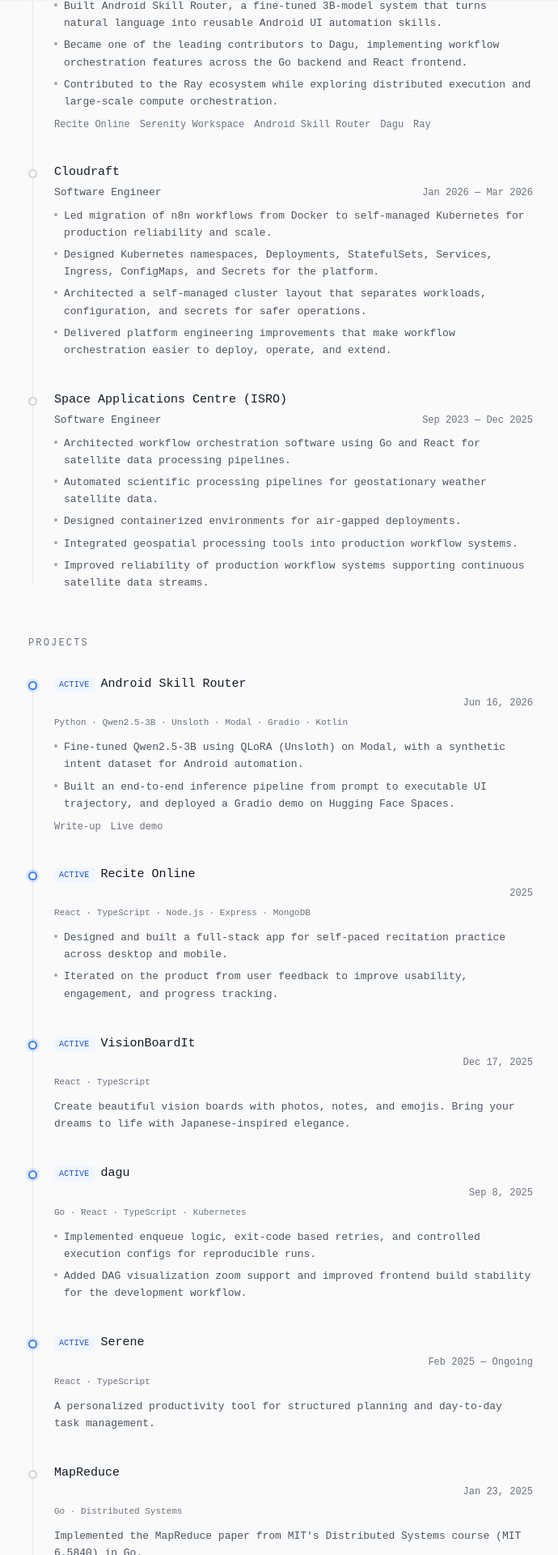
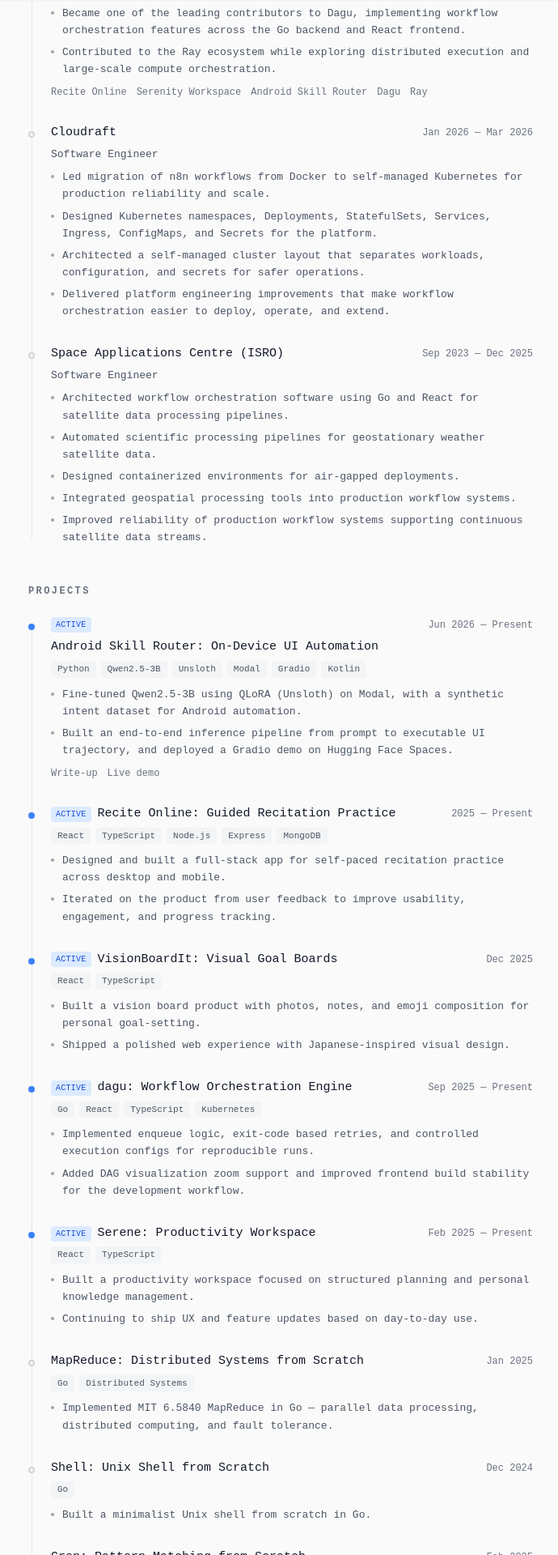
Before and after one commit to kriyanshii/kriyanshii.github.io, a React (Vite) app: page / in a window 1280 px wide. Shown: the part 862-2782 px from the top of the page at 81% size, without its empty margins (293-983 px from the left). Built offline with nearby package versions, Linux system fonts and the light colour scheme; a web font is replaced by a local one.

Commit message:
Tighten timeline layout to match a denser Nimit-style projects list.
Use title/date rows, tech pills, and clearer project titles with less wasted space.

```diff
--- a/src/components/Timeline.tsx
+++ b/src/components/Timeline.tsx
@@ -35,17 +35,17 @@
 
 export function Timeline({ items, title }: TimelineProps) {
   return (
-    <section className="mb-14">
+    <section className="mb-12">
       {title && (
-        <h2 className="mb-8 text-xs font-medium uppercase tracking-[0.18em] text-gray-500 dark:text-gray-500">
+        <h2 className="mb-6 text-xs font-semibold uppercase tracking-[0.2em] text-gray-500 dark:text-gray-500">
           {title}
         </h2>
       )}
 
       <div className="relative">
-        <div className="absolute left-[5px] top-2 bottom-2 w-px bg-gray-200 dark:bg-gray-700" />
+        <div className="absolute left-[4px] top-2 bottom-2 w-px bg-gray-200 dark:bg-gray-700" />
 
-        <div className="space-y-10">
+        <div className="space-y-8">
           {items.map((item) => {
             const tech = item.stack?.length ? item.stack : undefined;
             const statusLabel = item.isNew
@@ -58,49 +58,48 @@
                 ? item.bulletPoints.slice(0, 2)
                 : item.bulletPoints;
 
-            return (
-              <article key={`${item.title}-${item.date}`} className="relative pl-8">
-                <div
-                  className={`absolute left-0 top-[7px] h-[11px] w-[11px] rounded-full border-2 bg-[#fafafa] dark:bg-[#1a1a1a] ${
-                    item.isNew
-                      ? 'border-blue-500 shadow-[0_0_0_3px_rgba(59,130,246,0.15)]'
-                      : 'border-gray-300 dark:border-gray-600'
-                  }`}
-                />
-
-                <div className="mb-1 flex flex-wrap items-baseline gap-x-2 gap-y-1">
+            const body = (
+              <>
+                <div className="mb-1.5 flex items-start justify-between gap-4">
+                  <div className="flex min-w-0 flex-wrap items-center gap-2">
                     {statusLabel && (
-                    <span className="rounded px-1.5 py-0.5 text-[10px] font-medium uppercase tracking-wide bg-blue-50 text-blue-700 dark:bg-blue-950/50 dark:text-blue-300">
+                      <span className="shrink-0 rounded px-1.5 py-0.5 text-[10px] font-medium uppercase tracking-wide bg-blue-100 text-blue-700 dark:bg-blue-950 dark:text-blue-300">
                         {statusLabel}
                       </span>
                     )}
-                  {item.link ? (
+                    {item.link && item.links?.length ? (
                       <ItemLink
                         href={item.link}
-                      className="text-[15px] font-medium text-gray-900 transition-colors hover:text-blue-600 dark:text-gray-100 dark:hover:text-blue-400"
+                        className="text-[15px] font-medium leading-snug text-gray-900 transition-colors hover:text-blue-600 dark:text-gray-100 dark:hover:text-blue-400"
                       >
                         {item.title}
                       </ItemLink>
                     ) : (
-                    <h3 className="text-[15px] font-medium text-gray-900 dark:text-gray-100">
+                      <h3 className="text-[15px] font-medium leading-snug text-gray-900 dark:text-gray-100">
                         {item.title}
                       </h3>
                     )}
                   </div>
-
-                <div className="mb-2 flex flex-wrap items-baseline justify-between gap-x-4 gap-y-0.5">
-                  {item.role ? (
-                    <p className="text-[13px] text-gray-600 dark:text-gray-400">{item.role}</p>
-                  ) : (
-                    <span />
-                  )}
-                  <p className="shrink-0 text-xs text-gray-500 dark:text-gray-500">{item.date}</p>
+                  <p className="shrink-0 pt-0.5 text-xs text-gray-500 dark:text-gray-500">
+                    {item.date}
+                  </p>
                 </div>
 
+                {item.role && (
+                  <p className="mb-2 text-[13px] text-gray-600 dark:text-gray-400">{item.role}</p>
+                )}
+
                 {tech && tech.length > 0 && (
-                  <p className="mb-2.5 text-[11px] leading-relaxed text-gray-500 dark:text-gray-500">
-                    {tech.join(' · ')}
-                  </p>
+                  <div className="mb-2.5 flex flex-wrap gap-1.5">
+                    {tech.map((tag) => (
+                      <span
+                        key={tag}
+                        className="rounded px-2 py-0.5 text-[11px] bg-gray-100 text-gray-600 dark:bg-[#252525] dark:text-blue-200/90"
+                      >
+                        {tag}
+                      </span>
+                    ))}
+                  </div>
                 )}
 
                 {!bullets?.length && item.description && (
@@ -110,13 +109,13 @@
                 )}
 
                 {bullets && bullets.length > 0 && (
-                  <ul className="mt-1 space-y-1.5">
+                  <ul className="space-y-1.5">
                     {bullets.map((bullet) => (
                       <li
                         key={bullet}
-                        className="flex items-start gap-2 text-[13px] leading-relaxed text-gray-600 dark:text-gray-400"
+                        className="flex items-start gap-2.5 text-[13px] leading-relaxed text-gray-600 dark:text-gray-400"
                       >
-                        <span className="mt-[7px] h-1 w-1 shrink-0 rounded-full bg-gray-400 dark:bg-gray-500" />
+                        <span className="mt-[8px] h-1 w-1 shrink-0 rounded-full bg-gray-400 dark:bg-gray-500" />
                         <span>{bullet}</span>
                       </li>
                     ))}
@@ -136,6 +135,31 @@
                     ))}
                   </div>
                 )}
+              </>
+            );
+
+            const wrapWholeCard = Boolean(item.link && !item.links?.length);
+
+            return (
+              <article key={`${item.title}-${item.date}`} className="group relative pl-7">
+                <div
+                  className={`absolute left-0 top-[8px] h-2 w-2 rounded-full border-2 bg-[#fafafa] dark:bg-[#1a1a1a] ${
+                    item.isNew
+                      ? 'border-blue-500 bg-blue-500 dark:bg-blue-500'
+                      : 'border-gray-300 dark:border-gray-600'
+                  }`}
+                />
+
+                {wrapWholeCard ? (
+                  <ItemLink
+                    href={item.link!}
+                    className="block transition-colors group-hover:[&_h3]:text-blue-600 dark:group-hover:[&_h3]:text-blue-400"
+                  >
+                    {body}
+                  </ItemLink>
+                ) : (
+                  body
+                )}
               </article>
             );
           })}
--- a/src/data/portfolio.ts
+++ b/src/data/portfolio.ts
@@ -85,8 +85,8 @@
 export const projectItems: ProjectItem[] = [
   {
     type: 'project',
-    title: 'Android Skill Router',
-    date: 'Jun 16, 2026',
+    title: 'Android Skill Router: On-Device UI Automation',
+    date: 'Jun 2026 — Present',
     description:
       'A lightweight AI system that converts natural language into reusable Android automation skills using a fine-tuned 3B language model and recorded UI trajectories.',
     link: 'https://huggingface.co/spaces/build-small-hackathon/android-skill-router',
@@ -103,8 +103,8 @@
   },
   {
     type: 'project',
-    title: 'Recite Online',
-    date: '2025',
+    title: 'Recite Online: Guided Recitation Practice',
+    date: '2025 — Present',
     description:
       'A web application that helps students practise speeches, poems, and recitations independently with progress tracking.',
     link: 'https://www.recite.online/',
@@ -117,18 +117,22 @@
   },
   {
     type: 'project',
-    title: 'VisionBoardIt',
-    date: 'Dec 17, 2025',
+    title: 'VisionBoardIt: Visual Goal Boards',
+    date: 'Dec 2025',
     description:
-      'Create beautiful vision boards with photos, notes, and emojis. Bring your dreams to life with Japanese-inspired elegance.',
+      'Create beautiful vision boards with photos, notes, and emojis.',
     link: 'https://visionboardit.art/?ref=producthunt',
     isNew: true,
+    bulletPoints: [
+      'Built a vision board product with photos, notes, and emoji composition for personal goal-setting.',
+      'Shipped a polished web experience with Japanese-inspired visual design.',
+    ],
     stack: ['React', 'TypeScript'],
   },
   {
     type: 'project',
-    title: 'dagu',
-    date: 'Sep 8, 2025',
+    title: 'dagu: Workflow Orchestration Engine',
+    date: 'Sep 2025 — Present',
     description:
       'Open-source workflow engine contributions across backend, frontend, and deployment.',
     link: 'https://github.com/dagu-org/dagu/commits/main/?author=kriyanshii',
@@ -141,37 +145,46 @@
   },
   {
     type: 'project',
-    title: 'Serene',
-    date: 'Feb 2025 — Ongoing',
+    title: 'Serene: Productivity Workspace',
+    date: 'Feb 2025 — Present',
     description:
       'A personalized productivity tool for structured planning and day-to-day task management.',
     link: 'https://sereneworkspace.xyz/',
     isNew: true,
+    bulletPoints: [
+      'Built a productivity workspace focused on structured planning and personal knowledge management.',
+      'Continuing to ship UX and feature updates based on day-to-day use.',
+    ],
     stack: ['React', 'TypeScript'],
   },
   {
     type: 'project',
-    title: 'MapReduce',
-    date: 'Jan 23, 2025',
+    title: 'MapReduce: Distributed Systems from Scratch',
+    date: 'Jan 2025',
     description:
       "Implemented the MapReduce paper from MIT's Distributed Systems course (MIT 6.5840) in Go.",
     link: 'https://github.com/kriyanshii/mit-6.5840',
+    bulletPoints: [
+      "Implemented MIT 6.5840 MapReduce in Go — parallel data processing, distributed computing, and fault tolerance.",
+    ],
     stack: ['Go', 'Distributed Systems'],
   },
   {
     type: 'project',
-    title: 'Shell',
-    date: 'Dec 30, 2024',
+    title: 'Shell: Unix Shell from Scratch',
+    date: 'Dec 2024',
     description: 'A minimalist Unix shell built from scratch in Go.',
     link: 'https://github.com/kriyanshii/shell-go',
+    bulletPoints: ['Built a minimalist Unix shell from scratch in Go.'],
     stack: ['Go'],
   },
   {
     type: 'project',
-    title: 'Grep',
-    date: 'Feb 5, 2025',
+    title: 'Grep: Pattern Matching from Scratch',
+    date: 'Feb 2025',
     description: 'An implementation of the classic grep utility built from scratch in Go.',
     link: 'https://github.com/kriyanshii/grep-go',
+    bulletPoints: ['Implemented the classic grep utility from scratch in Go.'],
     stack: ['Go'],
   },
   {
@@ -180,6 +193,7 @@
     date: 'Nov 2024',
     description: 'A classic Rock-Paper-Scissors game in TypeScript.',
     link: 'https://github.com/kriyanshii/rock-paper-scissors',
+    bulletPoints: ['Implemented Rock-Paper-Scissors in TypeScript.'],
     stack: ['TypeScript'],
   },
   {
@@ -188,14 +202,16 @@
     date: 'Dec 2024',
     description: 'A browser game where you pop bubbles as they appear on screen.',
     link: 'https://github.com/kriyanshii/bubble-burst',
+    bulletPoints: ['Built a browser game where bubbles appear on screen and must be popped.'],
     stack: ['TypeScript'],
   },
   {
     type: 'project',
-    title: 'Wordle',
+    title: 'Wordle: From Scratch',
     date: 'Jan 2025',
     description: 'A from-scratch Wordle implementation in TypeScript.',
     link: 'https://github.com/kriyanshii/wordle',
+    bulletPoints: ['Implemented Wordle from scratch in TypeScript.'],
     stack: ['TypeScript'],
   },
 ];
--- a/src/pages/Home.tsx
+++ b/src/pages/Home.tsx
@@ -15,9 +15,9 @@
         ogImage={DEFAULT_OG_IMAGE}
       />
 
-      <header className="mb-14">
-        <h1 className="font-serif text-3xl text-gray-900 dark:text-white mb-3">Kriyanshi</h1>
-        <p className="text-[14px] leading-relaxed text-gray-600 dark:text-gray-400 mb-5">
+      <header className="mb-10">
+        <h1 className="font-serif text-3xl text-gray-900 dark:text-white mb-2">Kriyanshi</h1>
+        <p className="text-[14px] leading-relaxed text-gray-600 dark:text-gray-400 mb-4">
           Backend &amp; systems engineer working on satellite data pipelines, workflow orchestration, and
           production infrastructure. Currently at Matrix Business.
         </p>
```
Lines whose indentation alone changed are shown as unchanged.
